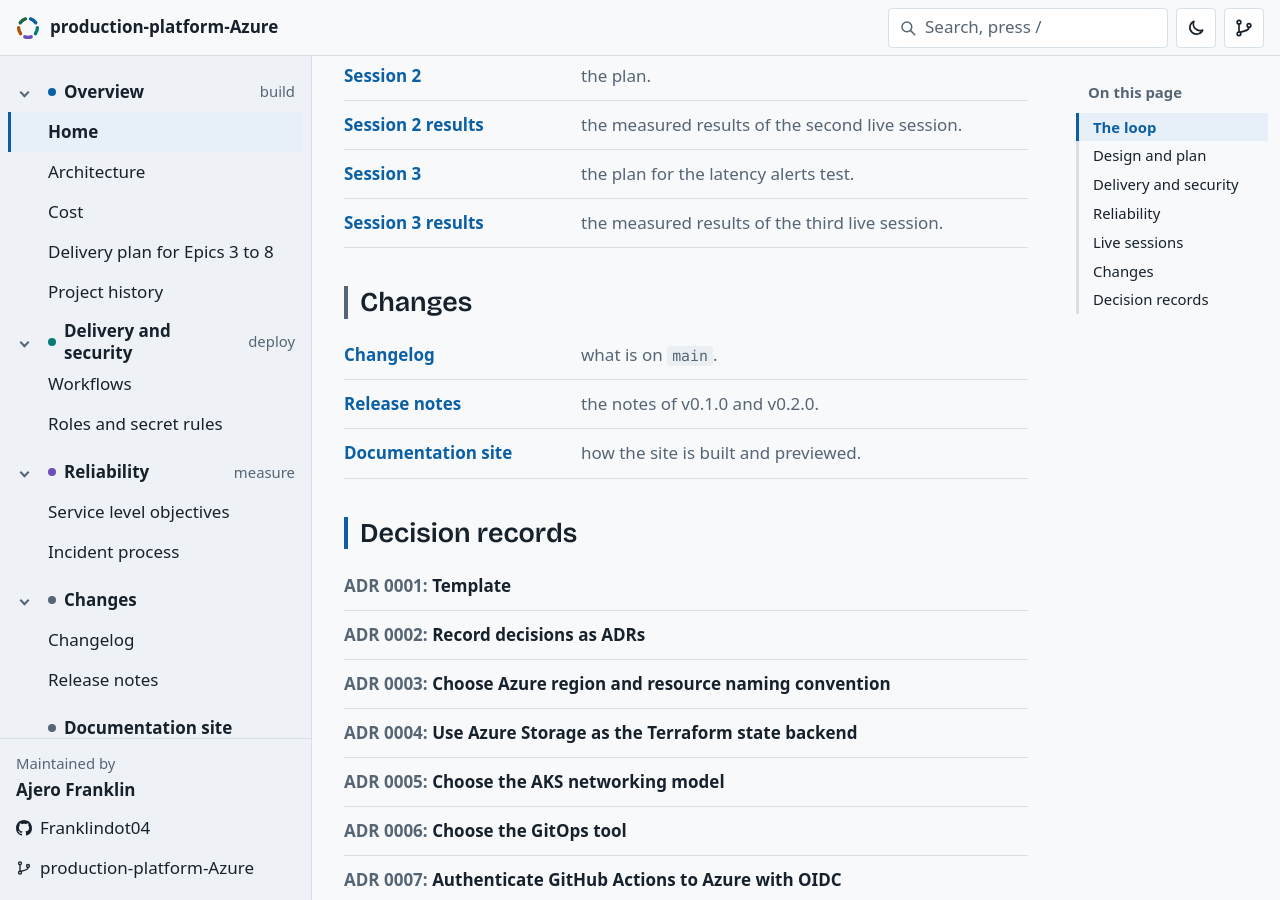
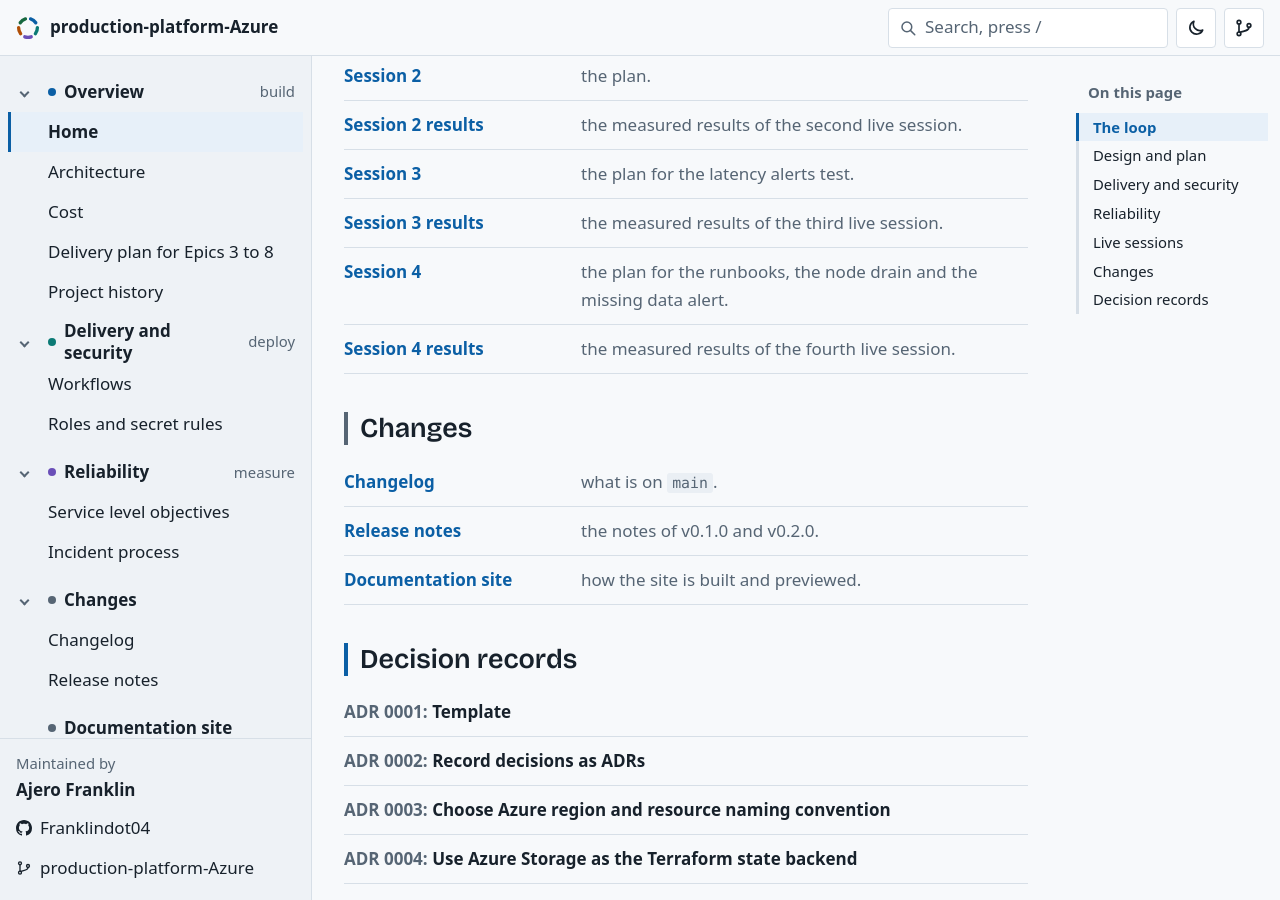
Before and after one commit to Franklindot04/production-platform-Azure, a Jekyll site: the page built from docs/index.md, in a window 1280 px wide and 900 px high, scrolled down 2227 px. Built offline with Jekyll 4.4.1, drawn with Linux system fonts in a browser that asks for light colours; some web fonts are replaced; comment, search, counter and statistics services are not loaded; our own code applies the rules of GitHub Pages for plain Markdown files.

Commit message:
link the session 4 plan and results from the home page (#153)

```diff
--- a/docs/index.md
+++ b/docs/index.md
@@ -15,6 +15,9 @@ start:
     stage: break
   - title: Session 3 results
     url: /sessions/session-3-results.html
+    stage: break
+  - title: Session 4 results
+    url: /sessions/session-4-results.html
     stage: break
 lead: "A personal project to build and operate a platform on Microsoft Azure: infrastructure as code, a Kubernetes cluster, delivery pipelines, monitoring, incident handling and cost control."
 ---
@@ -68,6 +71,8 @@ The repository is at [github.com/Franklindot04/production-platform-Azure](https:
 - [Session 2 results](sessions/session-2-results.md): the measured results of the second live session.
 - [Session 3](sessions/session-3.md): the plan for the latency alerts test.
 - [Session 3 results](sessions/session-3-results.md): the measured results of the third live session.
+- [Session 4](sessions/session-4.md): the plan for the runbooks, the node drain and the missing data alert.
+- [Session 4 results](sessions/session-4-results.md): the measured results of the fourth live session.
 
 ## Changes
 
```
